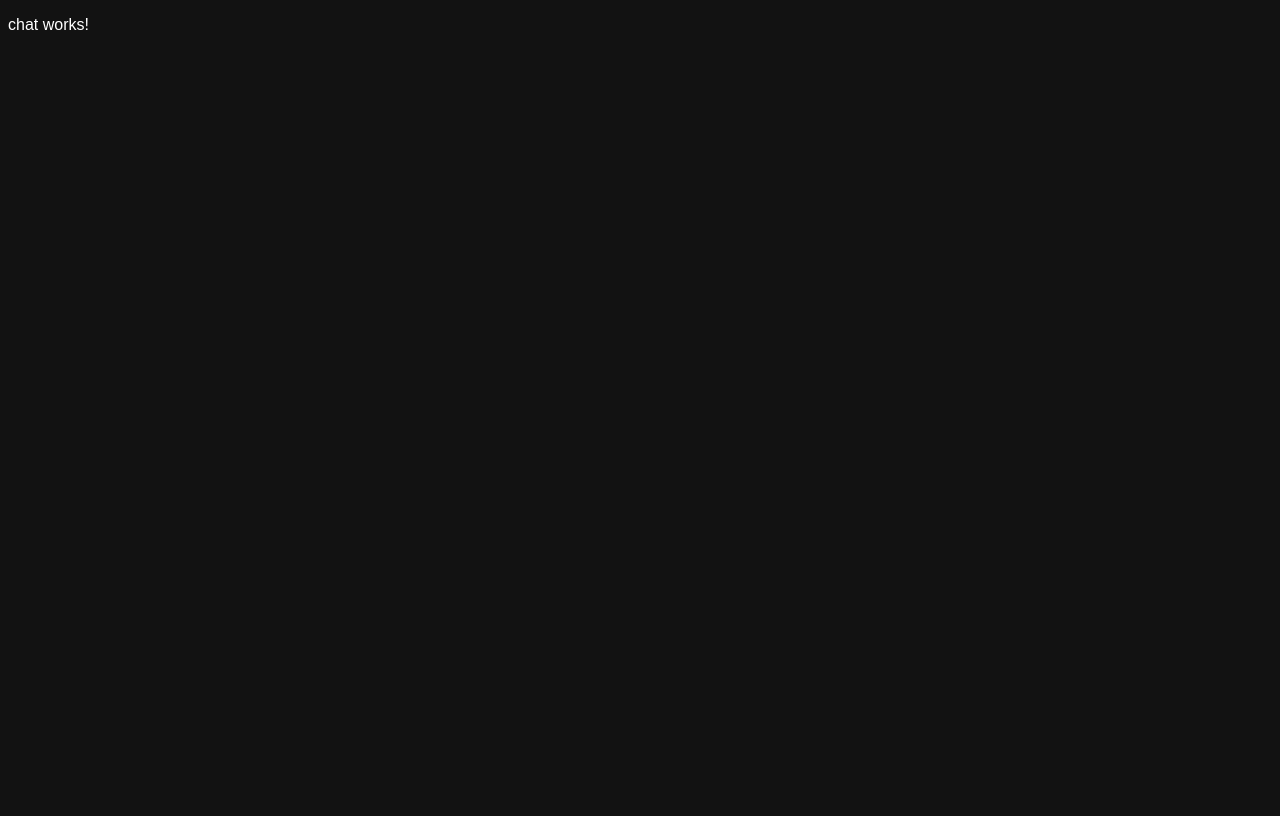
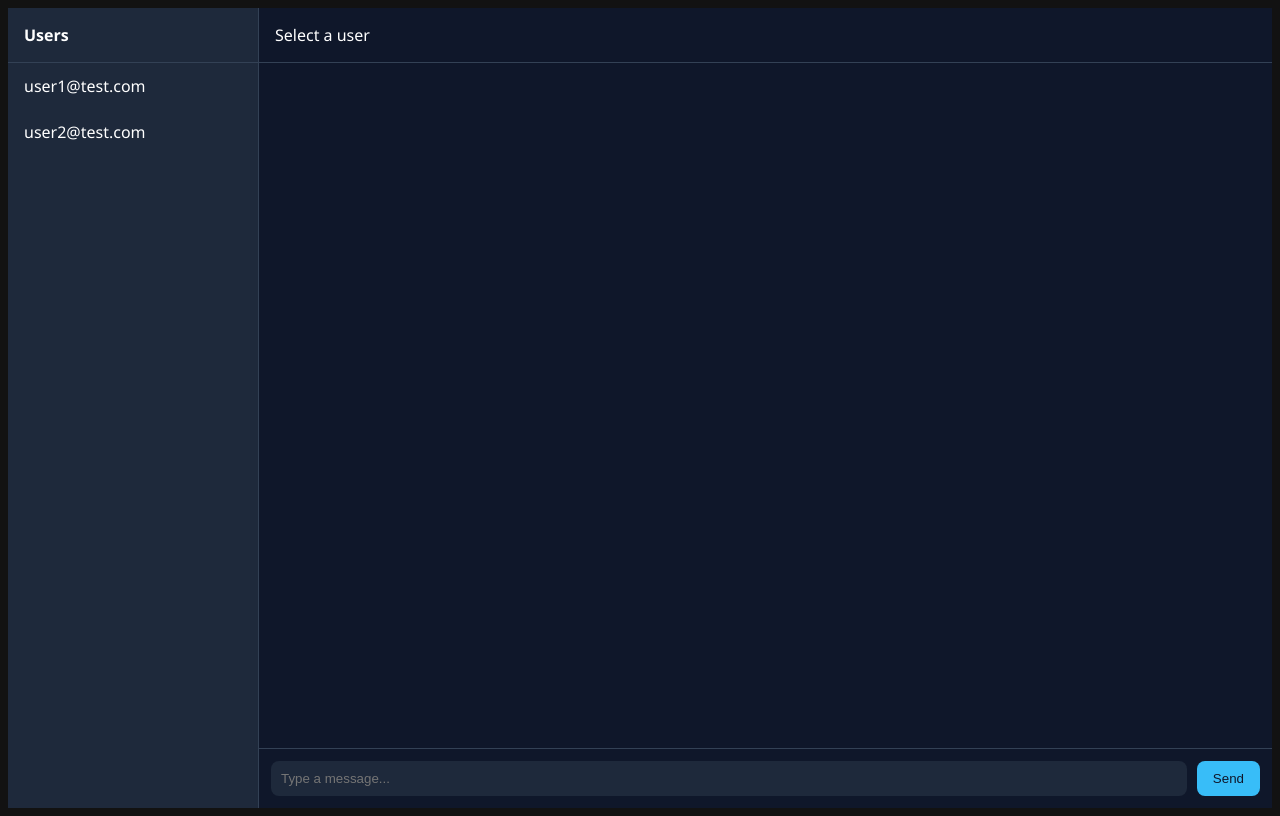
Before and after one commit to Rwyszynski/Trippi--Angular, an Angular app: page /chat in a window 1280 px wide. Built offline with nearby package versions, Linux system fonts and the light colour scheme.

Commit message:
add chat page

```diff
--- a/src/app/chat/chat/chat.component.css
+++ b/src/app/chat/chat/chat.component.css
@@ -0,0 +1,99 @@
+.chat-layout {
+  display: flex;
+  height: 100vh;
+  background: #0f172a;
+  color: white;
+  font-family: 'Segoe UI', sans-serif;
+}
+
+/* SIDEBAR */
+.sidebar {
+  width: 250px;
+  background: #1e293b;
+  border-right: 1px solid #334155;
+  display: flex;
+  flex-direction: column;
+}
+
+.sidebar-header {
+  padding: 16px;
+  font-weight: bold;
+  border-bottom: 1px solid #334155;
+}
+
+.user {
+  padding: 12px 16px;
+  cursor: pointer;
+  transition: 0.2s;
+}
+
+.user:hover {
+  background: #334155;
+}
+
+.user.active {
+  background: #38bdf8;
+  color: #0f172a;
+}
+
+/* CHAT */
+.chat {
+  flex: 1;
+  display: flex;
+  flex-direction: column;
+}
+
+.chat-header {
+  padding: 16px;
+  border-bottom: 1px solid #334155;
+  font-weight: 500;
+}
+
+/* MESSAGES */
+.messages {
+  flex: 1;
+  padding: 16px;
+  overflow-y: auto;
+  display: flex;
+  flex-direction: column;
+  gap: 10px;
+}
+
+.message {
+  max-width: 60%;
+  padding: 10px 14px;
+  border-radius: 12px;
+  background: #334155;
+}
+
+.message.me {
+  align-self: flex-end;
+  background: #38bdf8;
+  color: #0f172a;
+}
+
+/* INPUT */
+.input {
+  display: flex;
+  padding: 12px;
+  border-top: 1px solid #334155;
+}
+
+.input input {
+  flex: 1;
+  padding: 10px;
+  border-radius: 8px;
+  border: none;
+  background: #1e293b;
+  color: white;
+}
+
+.input button {
+  margin-left: 10px;
+  padding: 10px 16px;
+  border-radius: 8px;
+  border: none;
+  background: #38bdf8;
+  color: #0f172a;
+  cursor: pointer;
+}
--- a/src/app/chat/chat/chat.component.html
+++ b/src/app/chat/chat/chat.component.html
@@ -1 +1,38 @@
-<p>chat works!</p>
+<div class="chat-layout">
+
+
+  <div class="sidebar">
+    <div class="sidebar-header">Users</div>
+
+    <div class="user"
+         *ngFor="let user of users"
+         (click)="selectUser(user)"
+         [class.active]="selectedUser?.id === user.id">
+      {{ user.email }}
+    </div>
+  </div>
+
+  <!-- MAIN CHAT -->
+  <div class="chat">
+
+    <div class="chat-header">
+      {{ selectedUser?.email || 'Select a user' }}
+    </div>
+
+    <div class="messages">
+      <div *ngFor="let msg of messages"
+           [class.me]="msg.me"
+           class="message">
+        {{ msg.text }}
+      </div>
+    </div>
+
+    <div class="input">
+      <input [(ngModel)]="newMessage"
+             placeholder="Type a message..." />
+      <button (click)="send()">Send</button>
+    </div>
+
+  </div>
+
+</div>
--- a/src/app/chat/chat/chat.component.ts
+++ b/src/app/chat/chat/chat.component.ts
@@ -1,11 +1,37 @@
 import { Component } from '@angular/core';
+import { CommonModule } from '@angular/common';
+import { FormsModule } from '@angular/forms';
 
 @Component({
   selector: 'app-chat',
-  imports: [],
+  standalone: true,
+  imports: [CommonModule, FormsModule], // 👈 TO JEST KLUCZ
   templateUrl: './chat.component.html',
-  styleUrl: './chat.component.css'
+  styleUrls: ['./chat.component.css']
 })
 export class ChatComponent {
+  users = [
+    { id: 1, email: 'user1@test.com' },
+    { id: 2, email: 'user2@test.com' }
+  ];
 
+  messages: any[] = [];
+  selectedUser: any = null;
+  newMessage = '';
+
+  selectUser(user: any) {
+    this.selectedUser = user;
+    this.messages = [];
+  }
+
+  send() {
+    if (!this.newMessage.trim()) return;
+
+    this.messages.push({
+      text: this.newMessage,
+      me: true
+    });
+
+    this.newMessage = '';
+  }
 }
```
